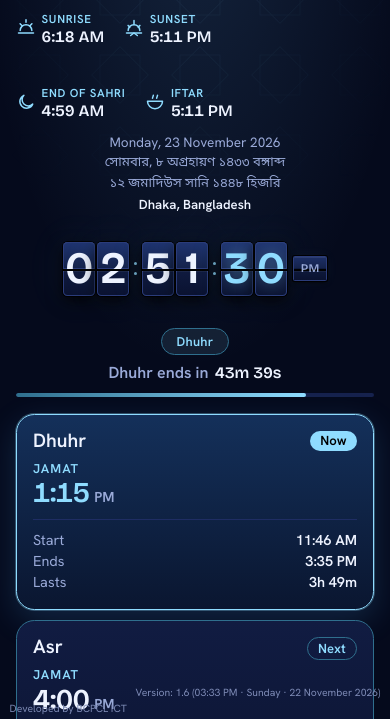
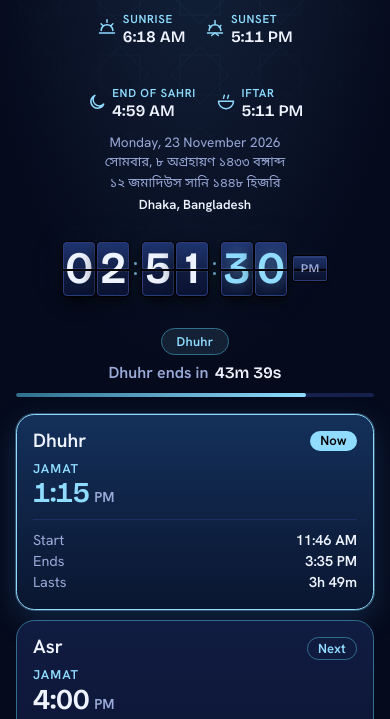
Before and after one commit to shafayetbcpcl/salat-board-dc-bcpcl, a plain HTML site: page index.html in a window 390 px wide. Shown: the part 125-844 px from the top of the page. Drawn offline with nearby package versions, Linux system fonts and the light colour scheme.

Commit message:
Time alignment of mobile view view
Sun rise sun set sehri iftar Time alignment of mobile view view in center position

```diff
--- a/index.html
+++ b/index.html
@@ -90,13 +90,13 @@ h1{margin:0;font:800 clamp(1.2rem,2.6vw,1.9rem)/1.15 var(--display);letter-spaci
 .date-bn,.date-hb{font-family:"Noto Sans Bengali","Segoe UI",system-ui,sans-serif}
 @media (max-width:820px){
   header{grid-template-columns:1fr auto;grid-template-areas:"brand brand" "suns dates";gap:1rem .75rem;text-align:center}
-  .brand{grid-area:brand}.suns{grid-area:suns;justify-self:start;gap:.8rem}.dates{grid-area:dates;justify-self:end;text-align:right}
+  .brand{grid-area:brand}.suns{grid-area:suns;justify-self:start;justify-content:center;gap:.8rem}.dates{grid-area:dates;justify-self:end;text-align:right}
   .logo{height:clamp(5.5rem,12vh,7rem);max-width:30vw}
   .sun-item{column-gap:.35rem}.sun-icon{width:1.25rem;height:1.25rem}
 }
 @media (max-width:440px){
   header{grid-template-columns:1fr;grid-template-areas:"brand" "suns" "dates";justify-items:center;gap:.85rem}
-  .suns{justify-self:center;gap:1.25rem}.dates{justify-self:center;text-align:center}
+  .suns{justify-self:center;justify-content:center;gap:1.25rem}.dates{justify-self:center;text-align:center}
 }
 
 /* ------------------------------------------------------------
@@ -201,7 +201,7 @@ h1{margin:0;font:800 clamp(1.2rem,2.6vw,1.9rem)/1.15 var(--display);letter-spaci
   .prayers{grid-template-columns:1fr}
 }
 
-@media (max-width:820px),(max-height:560px){main{min-height:0;padding-bottom:3.5rem}.clock{flex:none;margin:1.5rem 0}.next{margin-top:.5rem}}  /* phones and short windows: allow scrolling */
+@media (max-width:820px),(max-height:560px){main{min-height:0;padding-bottom:1rem}body .credit{position:static;padding:0 1rem 1rem}   /* phones: the footer scrolls with the page (body .credit beats the fixed footer rule below) */.clock{flex:none;margin:1.5rem 0}.next{margin-top:.5rem}}  /* phones and short windows: allow scrolling */
 /* PORTRAIT DIGITAL SIGNAGE:
    Keep the same content order and alignment as the mobile layout.
    Typography and spacing may scale up for a large portrait display, but
@@ -430,8 +430,8 @@ var SETTINGS = {
   /* ---- 11. Footer line ------------------------------------------- */
   // Small line at the bottom of the page. Leave a value empty ("") to hide it.
   developedBy: "BCPCL ICT",                                       // bottom left:  "Developed by BCPCL ICT"
-  version: "1.6",                                                 // bottom right: "Version: 1.6 (...)"
-  lastUpdated: "03:33 PM \u00b7 Sunday \u00b7 22 November 2026"     // date of this version, shown in brackets after the version
+  version: "1.7",                                                 // bottom right: "Version: 1.7 (...)"
+  lastUpdated: "02:47 PM \u00b7 Monday \u00b7 23 November 2026"     // date of this version, shown in brackets after the version
 };
 /* ==============================================================
    END OF SETTINGS. You do not need to change anything below.
```
